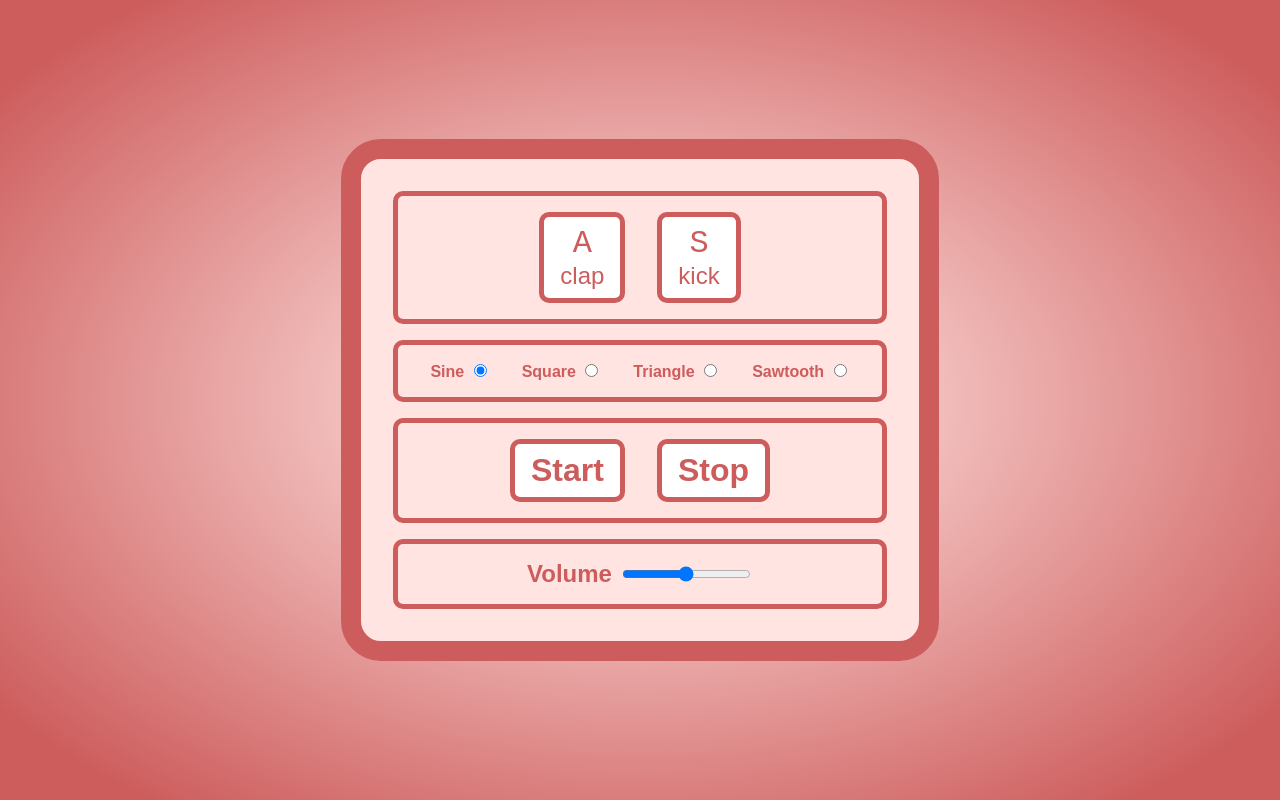
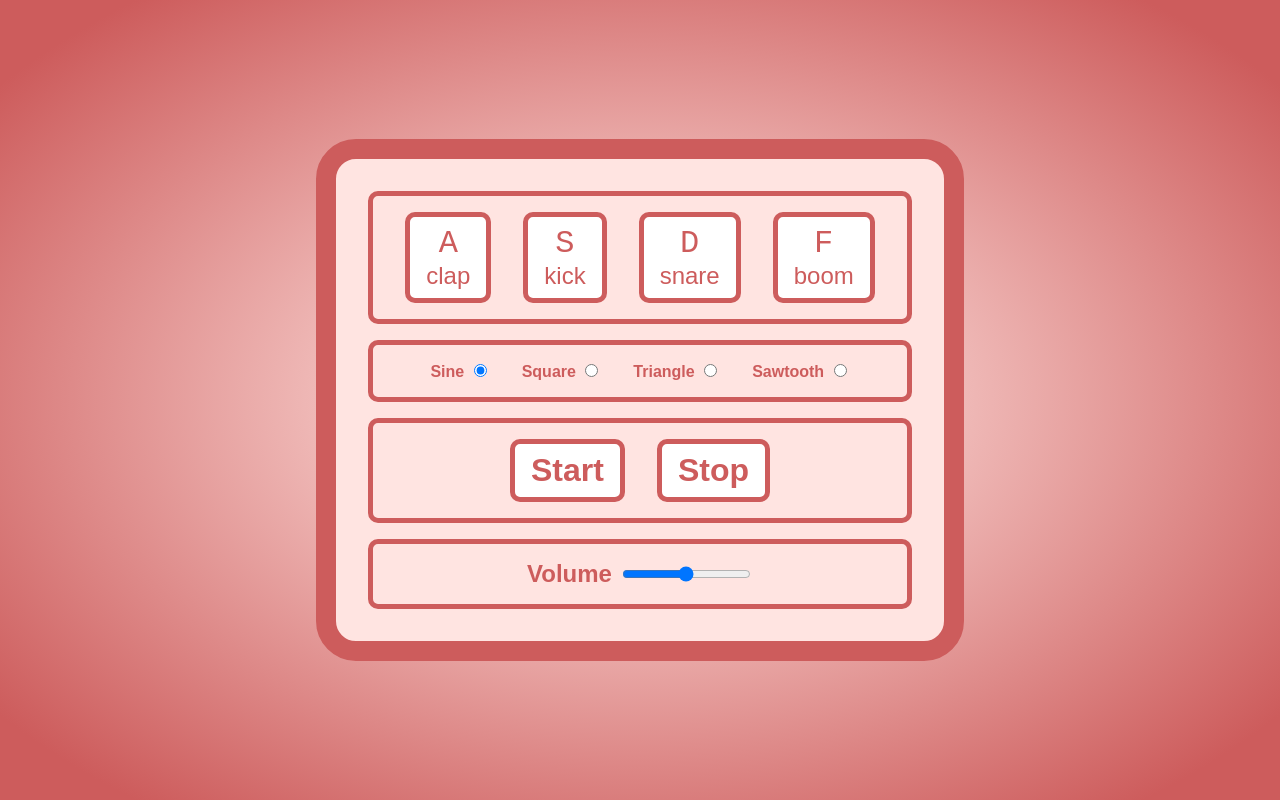
Before and after one commit to ericgold/drum-machine, a plain HTML site: page index.html in a window 1280 px wide. Drawn offline with Linux system fonts and the light colour scheme.

Commit message:
add D and F keys to drums

```diff
--- a/index.html
+++ b/index.html
@@ -20,6 +20,20 @@
 				<div data-key="83" class="key">
 					<kbd>S</kbd>
 					<span class="sound">kick</span>
+				</div>
+			</div>
+
+			<div class="keys">
+				<div data-key="68" class="key">
+					<kbd>D</kbd>
+					<span class="sound">snare</span>
+				</div>
+			</div>
+
+			<div class="keys">
+				<div data-key="70" class="key">
+					<kbd>F</kbd>
+					<span class="sound">boom</span>
 				</div>
 			</div>
 		</section>
@@ -71,6 +85,9 @@
 
 	<audio data-key="65" src="sounds/clap.wav"></audio>
 	<audio data-key="83" src="sounds/kick.wav"></audio>
+	<audio data-key="68" src="sounds/snare.wav"></audio>
+	<audio data-key="70" src="sounds/boom.wav"></audio>
+
 	<script src="app.js"></script>
 </body>
 </html>
--- a/style.css
+++ b/style.css
@@ -21,7 +21,7 @@ main {
 	grid-row-gap: 1rem;
 	margin: auto;
 	padding: 2rem;
-	max-width: 600px;
+	/*max-width: 600px;*/
 	background-color: mistyrose;
 	border: 20px solid indianred;
 	border-radius: 40px;
```
